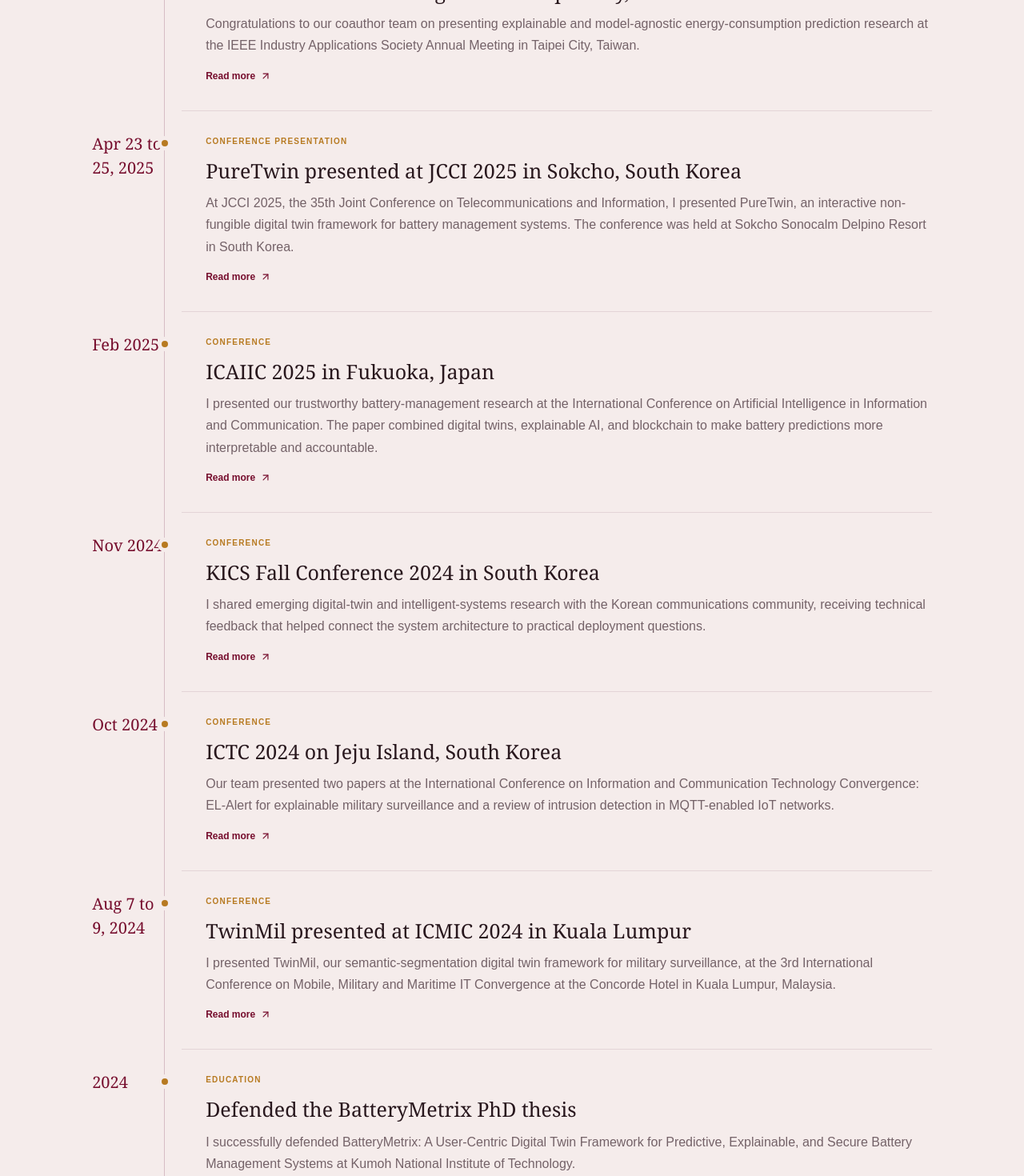
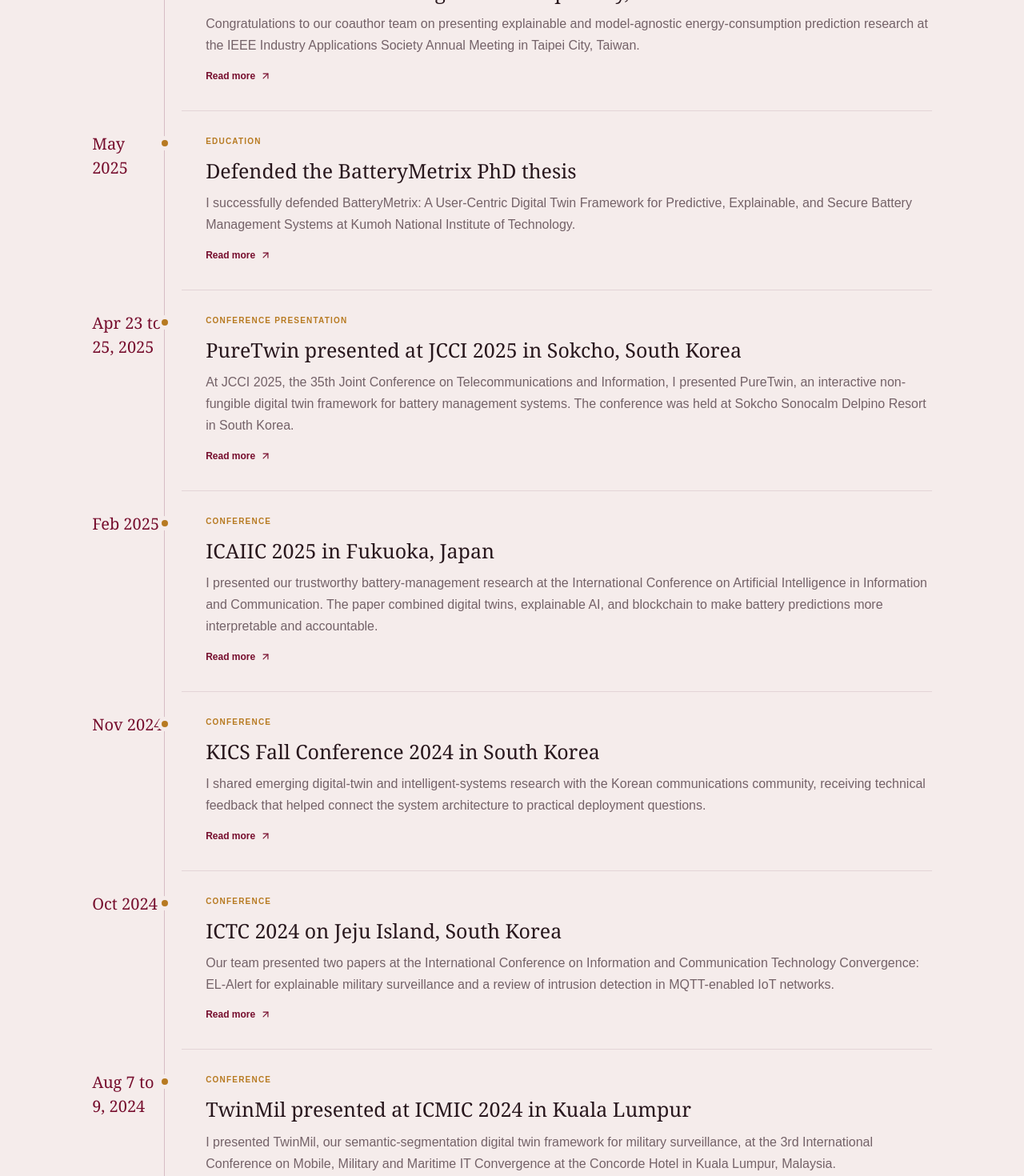
Before and after one commit to Judith989/judith-website-2026, a Next.js app: page /news in a window 1280 px wide. Shown: the part 2580-4050 px from the top of the page at 80% size. Built offline with nearby package versions, Linux system fonts and the light colour scheme; no server answers.

Commit message:
Correct PhD defense month

```diff
--- a/app/news/page.tsx
+++ b/app/news/page.tsx
@@ -38,12 +38,12 @@ const journey: NewsItem[] = [
   { date: "August 22, 2025", category: "Education", title: "PhD degree conferred", text: "I received my PhD in IT Convergence Engineering from Kumoh National Institute of Technology in South Korea. BatteryMetrix brought together the central themes of my doctoral work: predictive battery intelligence, explainable AI, secure lifecycle records, and immersive digital twins.", href: "/gallery" },
   { date: "July 8 to 11, 2025", category: "Conference", title: "ICUFN 2025 at Iscte in Lisbon, Portugal", text: "At ICUFN 2025, the 16th International Conference on Ubiquitous and Future Networks, I shared research spanning BridgeSync for secure bridge monitoring, interactive battery digital twins, and emerging communication systems. The conference was held at Iscte, University Institute of Lisbon in Portugal.", href: "/gallery" },
   { date: "June 15 to 20, 2025", category: "Conference", title: "IEEE IAS Annual Meeting 2025 in Taipei City, Taiwan", text: "Congratulations to our coauthor team on presenting explainable and model-agnostic energy-consumption prediction research at the IEEE Industry Applications Society Annual Meeting in Taipei City, Taiwan.", href: "https://doi.org/10.1109/IAS62731.2025.11061571" },
+  { date: "May 2025", category: "Education", title: "Defended the BatteryMetrix PhD thesis", text: "I successfully defended BatteryMetrix: A User-Centric Digital Twin Framework for Predictive, Explainable, and Secure Battery Management Systems at Kumoh National Institute of Technology.", href: "/research/batterymetrix" },
   { date: "April 23 to 25, 2025", category: "Conference presentation", title: "PureTwin presented at JCCI 2025 in Sokcho, South Korea", text: "At JCCI 2025, the 35th Joint Conference on Telecommunications and Information, I presented PureTwin, an interactive non-fungible digital twin framework for battery management systems. The conference was held at Sokcho Sonocalm Delpino Resort in South Korea.", href: "/gallery" },
   { date: "February 2025", category: "Conference", title: "ICAIIC 2025 in Fukuoka, Japan", text: "I presented our trustworthy battery-management research at the International Conference on Artificial Intelligence in Information and Communication. The paper combined digital twins, explainable AI, and blockchain to make battery predictions more interpretable and accountable.", href: "https://doi.org/10.1109/ICAIIC64266.2025.10920782" },
   { date: "November 2024", category: "Conference", title: "KICS Fall Conference 2024 in South Korea", text: "I shared emerging digital-twin and intelligent-systems research with the Korean communications community, receiving technical feedback that helped connect the system architecture to practical deployment questions.", href: "/gallery" },
   { date: "October 2024", category: "Conference", title: "ICTC 2024 on Jeju Island, South Korea", text: "Our team presented two papers at the International Conference on Information and Communication Technology Convergence: EL-Alert for explainable military surveillance and a review of intrusion detection in MQTT-enabled IoT networks.", href: "https://doi.org/10.1109/ICTC62082.2024.10826893" },
   { date: "August 7 to 9, 2024", category: "Conference", title: "TwinMil presented at ICMIC 2024 in Kuala Lumpur", text: "I presented TwinMil, our semantic-segmentation digital twin framework for military surveillance, at the 3rd International Conference on Mobile, Military and Maritime IT Convergence at the Concorde Hotel in Kuala Lumpur, Malaysia.", href: "https://public.thinkonweb.com/sites/icmic2024" },
-  { date: "2024", category: "Education", title: "Defended the BatteryMetrix PhD thesis", text: "I successfully defended BatteryMetrix: A User-Centric Digital Twin Framework for Predictive, Explainable, and Secure Battery Management Systems at Kumoh National Institute of Technology.", href: "/research/batterymetrix" },
   { date: "2024", category: "Appointment", title: "Joined Michigan State University as a Visiting Research Scholar", text: "At Michigan State University in East Lansing, Michigan, I extended my systems research into agricultural AI, multimodal learning for livestock and soil analysis, greenhouse sensing, and smart systems for specialty-crop production.", href: "/about" },
   { date: "April 24 to 26, 2024", category: "Conference presentation", title: "Explainable battery digital twins presented at JCCI 2024 in Busan", text: "At JCCI 2024, the 34th Joint Conference on Telecommunications and Information, I presented SHAP-based Explainable Model-in-the-Loop for Digital Twins in Battery Management Systems. The conference was held at Busan Paradise Hotel in Busan, South Korea.", href: "/gallery" },
   { date: "November 2023", category: "Conference presentation", title: "Maritime speaker identification presented at ICMIC 2023", text: "At the 2nd International Conference on Maritime IT Convergence at Shilla Stay on Jeju Island, South Korea, I presented Multi-Feature Concatenation for Speech Dependent Automatic Speaker Identification in Maritime Autonomous Vehicles with Cosmas Ifeanyi Nwakanma, Jae-Min Lee, and Dong-Seong Kim.", href: "https://www.researchgate.net/publication/373755841_Multi-Feature_Concatenation_for_Speech_Dependent_Automatic_Speaker_Identification_in_Maritime_Autonomous_Vehicles" },
```
